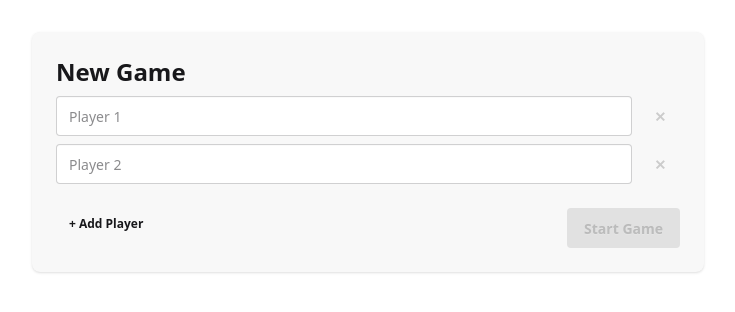
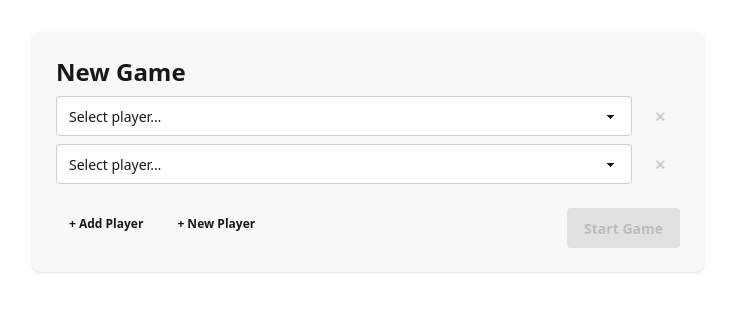
Before and after one commit to TheHippo/10k, a Nuxt app: page / in a window 1280 px wide. Shown: the top 312 px of the page, without its empty margins (272-1007 px from the left). Built offline with nearby package versions, Linux system fonts and the light colour scheme.

Commit message:
better player management

```diff
--- a/app/pages/index.vue
+++ b/app/pages/index.vue
@@ -44,26 +44,37 @@ const finishedGames = useLiveQuery<FinishedGameSummary[]>(async () => {
 
 // --- Lobby ---
 
-const playerNames = ref(['', ''])
+const allPlayers = useLiveQuery(() => db.players.orderBy('name').toArray(), [])
+const selectedPlayerIds = ref<(number | null)[]>([null, null])
+
+const newPlayerModal = ref<HTMLDialogElement | null>(null)
+const newPlayerName = ref('')
 
 function addPlayer() {
-  if (playerNames.value.length < 6) playerNames.value.push('')
+  if (selectedPlayerIds.value.length < 6) selectedPlayerIds.value.push(null)
 }
 
 function removePlayer(i: number) {
-  playerNames.value.splice(i, 1)
+  selectedPlayerIds.value.splice(i, 1)
+}
+
+function openNewPlayerModal() {
+  newPlayerName.value = ''
+  newPlayerModal.value?.showModal()
+}
+
+async function createPlayer() {
+  const name = newPlayerName.value.trim()
+  if (!name) return
+  await db.players.add({ name } as Player)
+  newPlayerModal.value?.close()
 }
 
 async function startGame() {
-  const names = playerNames.value.map(n => n.trim()).filter(Boolean)
-  if (names.length < 2) return
+  const ids = selectedPlayerIds.value.filter((id): id is number => id !== null)
+  if (ids.length < 2) return
 
-  await db.transaction('rw', db.games, db.players, db.gamePlayers, async () => {
-    const playerIds: number[] = await Promise.all(names.map(async (name) => {
-      const existing = await db.players.where('name').equals(name).first()
-      return existing ? existing.id : db.players.add({ name } as Player)
-    }))
-
+  await db.transaction('rw', db.games, db.gamePlayers, async () => {
     const gameId = await db.games.add({
       status: 'active',
       startedAt: new Date(),
@@ -71,19 +82,19 @@ async function startGame() {
     } as Game)
 
     const firstId = await db.gamePlayers.add({
-      gameId, playerId: playerIds[0], turnOrder: 0, totalScore: 0, consecutiveFarkles: 0,
+      gameId, playerId: ids[0], turnOrder: 0, totalScore: 0, consecutiveFarkles: 0,
     } as GamePlayer)
 
-    for (let i = 1; i < playerIds.length; i++) {
+    for (let i = 1; i < ids.length; i++) {
       await db.gamePlayers.add({
-        gameId, playerId: playerIds[i], turnOrder: i, totalScore: 0, consecutiveFarkles: 0,
+        gameId, playerId: ids[i], turnOrder: i, totalScore: 0, consecutiveFarkles: 0,
       } as GamePlayer)
     }
 
     await db.games.update(gameId, { currentGamePlayerId: firstId })
   })
 
-  playerNames.value = ['', '']
+  selectedPlayerIds.value = [null, null]
 }
 
 // --- Active game ---
@@ -216,6 +227,15 @@ async function endGame() {
           <span>Stashed: <strong>{{ stashedPoints }} pts</strong> — roll all 6 again, need ≥ 350 this roll</span>
         </div>
 
+        <div class="flex gap-2">
+          <button class="btn btn-outline btn-sm flex-1" @click="stashThreePairs">
+            Three Pairs (+750)
+          </button>
+          <button class="btn btn-outline btn-sm flex-1" @click="stashStraight">
+            Straight 1–6 (+1500)
+          </button>
+        </div>
+
         <div class="flex items-center gap-3">
           <input
             v-model.number="turnPoints"
@@ -251,34 +271,60 @@ async function endGame() {
         <h1 class="card-title text-2xl">New Game</h1>
 
         <div class="space-y-2">
-          <div v-for="(_, i) in playerNames" :key="i" class="flex gap-2">
-            <input
-              v-model="playerNames[i]"
-              :placeholder="`Player ${i + 1}`"
-              class="input input-bordered flex-1"
-            />
+          <div v-for="(id, i) in selectedPlayerIds" :key="i" class="flex gap-2">
+            <select v-model="selectedPlayerIds[i]" class="select select-bordered flex-1">
+              <option :value="null" disabled>Select player…</option>
+              <option v-for="p in allPlayers" :key="p.id" :value="p.id"
+                      :disabled="selectedPlayerIds.some((id, j) => id === p.id && j !== i)">
+                {{ p.name }}
+              </option>
+            </select>
             <button
               class="btn btn-ghost btn-square"
-              :disabled="playerNames.length <= 2"
+              :disabled="selectedPlayerIds.length <= 2"
               @click="removePlayer(i)"
             >✕</button>
           </div>
         </div>
 
         <div class="card-actions justify-between mt-4">
-          <button
-            class="btn btn-ghost btn-sm"
-            :disabled="playerNames.length >= 6"
-            @click="addPlayer"
-          >+ Add Player</button>
+          <div class="flex gap-2">
+            <button
+              class="btn btn-ghost btn-sm"
+              :disabled="selectedPlayerIds.length >= 6"
+              @click="addPlayer"
+            >+ Add Player</button>
+            <button class="btn btn-ghost btn-sm" @click="openNewPlayerModal">+ New Player</button>
+          </div>
           <button
             class="btn btn-primary"
-            :disabled="playerNames.filter(n => n.trim()).length < 2"
+            :disabled="selectedPlayerIds.filter(id => id !== null).length < 2"
             @click="startGame"
           >Start Game</button>
         </div>
       </div>
     </div>
+
+    <!-- New Player Modal -->
+    <dialog ref="newPlayerModal" class="modal">
+      <div class="modal-box">
+        <h3 class="font-bold text-lg mb-4">New Player</h3>
+        <input
+          v-model="newPlayerName"
+          type="text"
+          placeholder="Player name"
+          class="input input-bordered w-full"
+          @keyup.enter="createPlayer"
+        />
+        <div class="modal-action">
+          <button class="btn btn-ghost" @click="newPlayerModal?.close()">Cancel</button>
+          <button class="btn btn-primary" :disabled="!newPlayerName.trim()" @click="createPlayer">
+            Create
+          </button>
+        </div>
+      </div>
+      <form method="dialog" class="modal-backdrop"><button>close</button></form>
+    </dialog>
 
     <!-- History -->
     <div v-if="finishedGames.length > 0">
```
